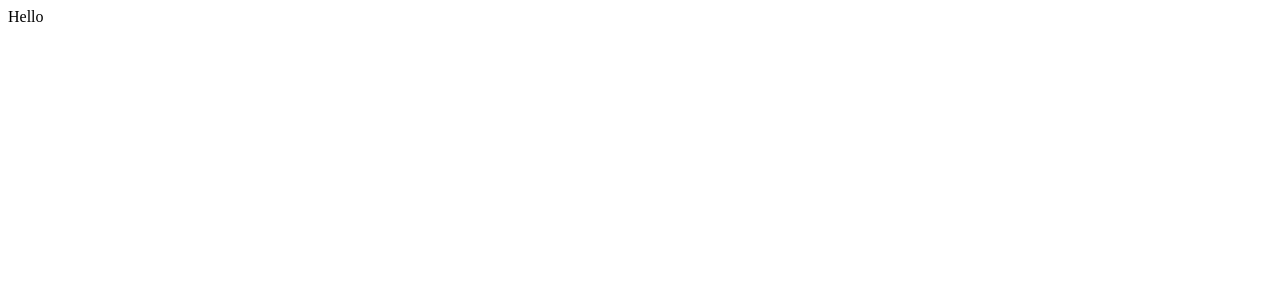
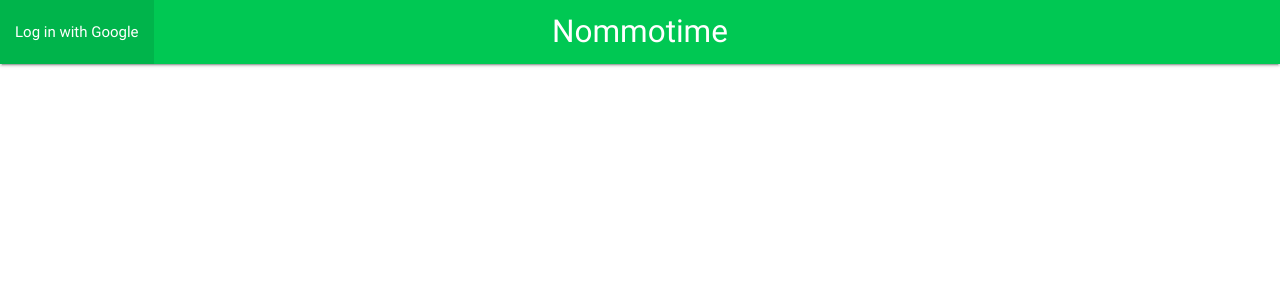
Before and after one commit to moldoc/bobofood, a React (Create React App) app in the folder client/: page / in a window 1280 px wide. Shown: the top 300 px of the page. Built offline with nearby package versions, Linux system fonts and the light colour scheme.

Commit message:
Added header
Installed Materialize for better UI. Added header as the first component.

```diff
--- a/client/package.json
+++ b/client/package.json
@@ -8,6 +8,7 @@
     }
   },
   "dependencies": {
+    "materialize-css": "^0.100.2",
     "react": "^16.2.0",
     "react-dom": "^16.2.0",
     "react-redux": "^5.0.7",
--- a/client/src/components/App.js
+++ b/client/src/components/App.js
@@ -1,7 +1,20 @@
-import React from 'react';
+import React, { Component } from 'react';
+import { BrowserRouter, Route } from 'react-router-dom';
 
-const App = () => {
-  return <div>Hello</div>;
+import Header from '../components/Header';
+
+class App extends Component {
+  render(){
+    return (
+      <div>
+        <BrowserRouter>
+          <div>
+            <Header/>
+          </div>
+        </BrowserRouter>
+      </div>
+    );
+  }
 };
 
 export default App;
--- /dev/null
+++ b/client/src/components/Header.js
@@ -0,0 +1,16 @@
+import React, { Component } from 'react';
+
+export default class Header extends Component {
+  render() {
+    return (
+      <nav class="green accent-4">
+        <div class="nav-wrapper">
+          <a class="brand-logo center">Nommotime</a>
+          <ul id="nav-mobile" class="left hide-on-med-and-down">
+            <li><a>Log in with Google</a></li>
+          </ul>
+        </div>
+      </nav>
+    );
+  }
+}
--- a/client/src/index.js
+++ b/client/src/index.js
@@ -1,3 +1,4 @@
+import 'materialize-css/dist/css/materialize.min.css';
 import React from 'react';
 import ReactDOM from 'react-dom';
 import { Provider } from 'react-redux';
```
Also changed, not shown: 1 other file (tests, documents, lock files or other folders).
